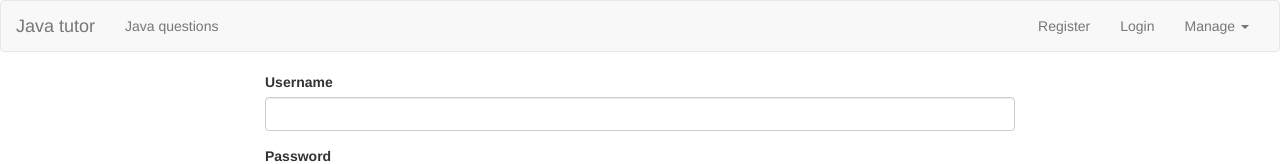
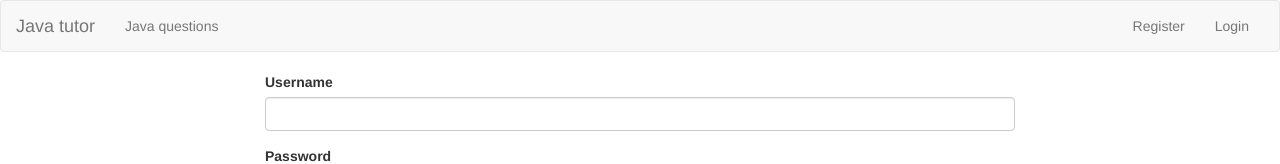
Before and after one commit to marynasavchenko/JavaTutorAPI, an Angular app in the folder client2/: page /signin in a window 1280 px wide. Shown: the top 164 px of the page. Built offline with nearby package versions, Linux system fonts and the light colour scheme.

Commit message:
changed header if authenticated

```diff
--- a/client2/src/app/auth/auth.service.ts
+++ b/client2/src/app/auth/auth.service.ts
@@ -7,6 +7,7 @@ import { Observable } from 'rxjs/Observable';
 export class AuthService {
 
     authenticated = false;
+    token: string;
 
     constructor( private http: HttpClient ) { }
 
@@ -27,4 +28,12 @@ export class AuthService {
 
     }
 
+    logout() {
+
+    }
+
+    isAuthenticated() {
+        return this.tocken!=null;
+    }
+
 }
--- a/client2/src/app/header/header.component.html
+++ b/client2/src/app/header/header.component.html
@@ -9,10 +9,12 @@
         <li routerLinkActive="active"><a routerLink="/questions">Java questions</a></li>
       </ul>
       <ul class="nav navbar-nav navbar-right">
+      <ng-template [ngIf]="!authService.isAuthenticated()">
       <li><a routerLink="/signup">Register</a></li>
       <li><a routerLink="/signin">Login</a></li>
-        <li class="dropdown"
-        appDropdown>
+      </ng-template>
+
+        <li class="dropdown" appDropdown *ngIf="authService.isAuthenticated()">
           <a style="cursor: pointer;" class="dropdown-toggle" role="button">Manage <span class="caret"></span></a>
           <ul class="dropdown-menu">
             <li><a style="cursor: pointer;" (click)="onSaveData()">Save Data</a></li>
--- a/client2/src/app/header/header.component.ts
+++ b/client2/src/app/header/header.component.ts
@@ -1,6 +1,7 @@
 import {DataStorageService} from '../shared/data-storage.service';
 import {Component, OnInit, Output} from '@angular/core';
 import { HttpEvent, HttpEventType } from '@angular/common/http';
+import { AuthService } from "../auth/auth.service";
 
 @Component({
   selector: 'app-header',
@@ -9,7 +10,8 @@ import { HttpEvent, HttpEventType } from '@angular/common/http';
 })
 export class HeaderComponent implements OnInit {
 
-  constructor(private dataStorageService: DataStorageService) {}
+  constructor(private dataStorageService: DataStorageService,
+          private authService: AuthService ) {}
   ngOnInit() {
   }
 
```
Also changed, not shown: 3 other files (tests, documents, lock files or other folders).
